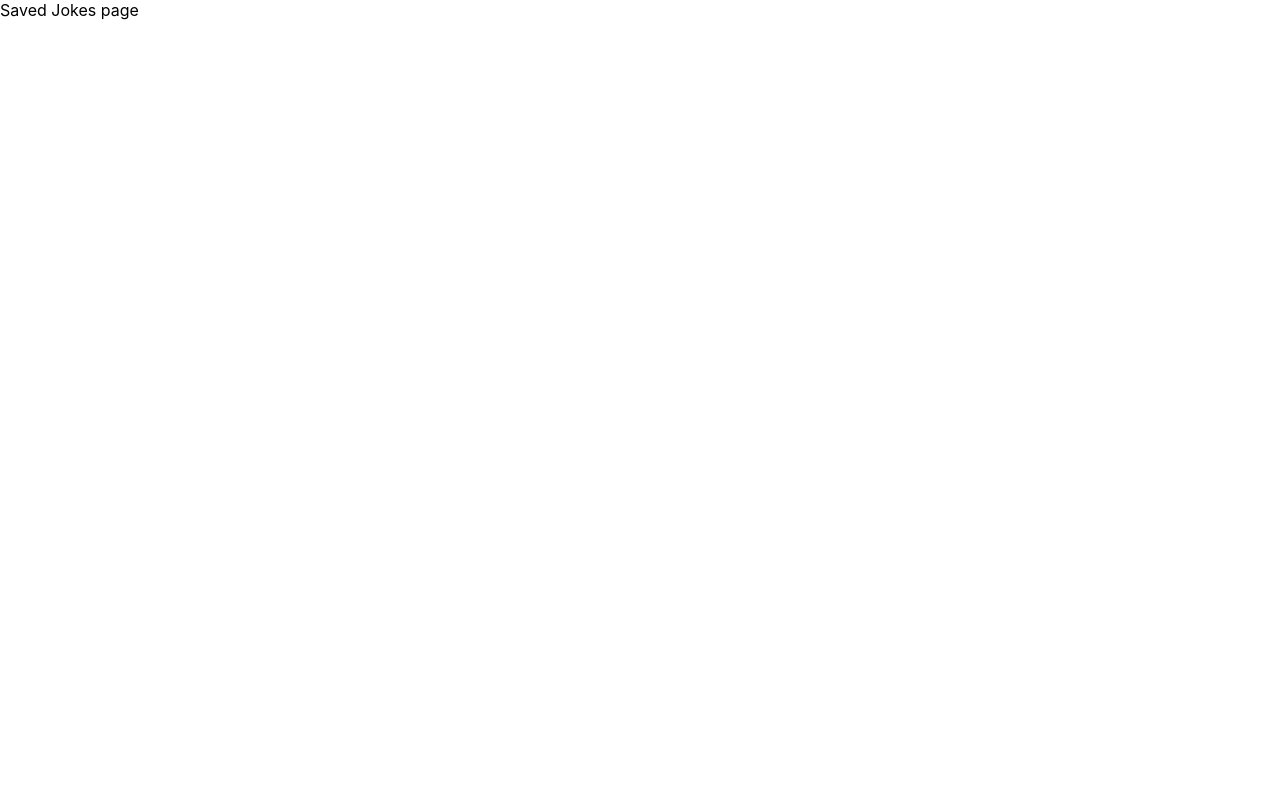
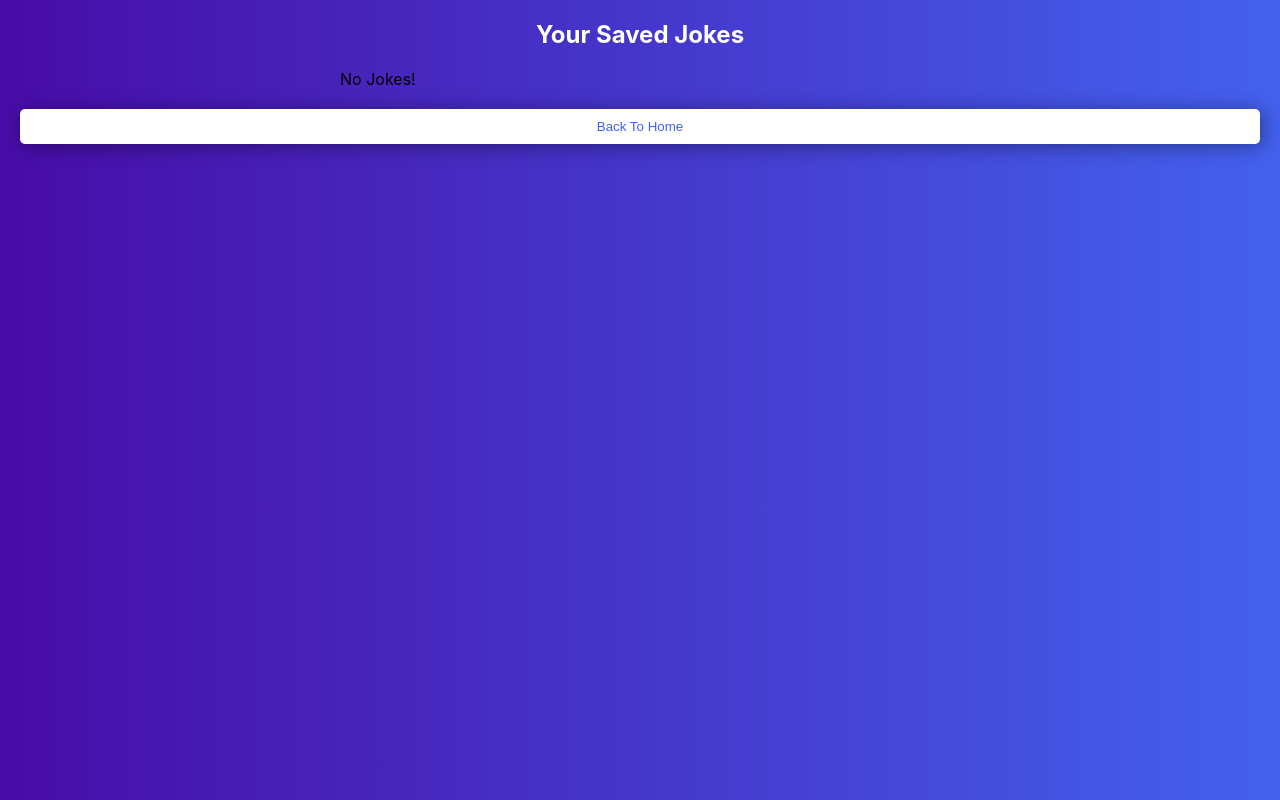
Before and after one commit to estotriramdani/simple-jokes, a React (Create React App) app: page /saved-jokes in a window 1280 px wide. Built offline with nearby package versions, Linux system fonts and the light colour scheme.

Commit message:
save joke, delete saved joke soon

```diff
--- a/src/components/Pages/Home/index.js
+++ b/src/components/Pages/Home/index.js
@@ -25,9 +25,9 @@ const Home = () => {
 
   const handleSaveJoke = () => {
     document.querySelector('.alert').classList.add('up');
-    setTimeout(() => {
-      document.querySelector('.alert').classList.remove('up');
-    }, 3000);
+    // setTimeout(() => {
+    //   document.querySelector('.alert').classList.remove('up');
+    // }, 3000);
     if (window.localStorage.getItem('saved_jokes') === null) {
       window.localStorage.setItem('saved_jokes', '[]');
     }
@@ -35,7 +35,7 @@ const Home = () => {
     saved_jokes.push({
       id: joke.id,
       setup: joke.setup,
-      punhcline: joke.punhcline,
+      punchline: joke.punchline,
     });
     window.localStorage.setItem('saved_jokes', JSON.stringify(saved_jokes));
   };
@@ -108,7 +108,7 @@ const Home = () => {
 
       <div className="button-group">
         <Link to="/saved-jokes" style={{ width: '100%' }}>
-          <button className="button" onClick={handleChangeJoke}>
+          <button className="button">
             <i className="bi bi-check-circle-fill"></i> Saved Joke(s)
           </button>
         </Link>
--- a/src/components/Pages/SavedJokes/index.js
+++ b/src/components/Pages/SavedJokes/index.js
@@ -1,9 +1,70 @@
-import React from 'react';
+import React, { useEffect, useState } from 'react';
+import Skeleton from 'react-loading-skeleton';
+import { Link } from 'react-router-dom';
+import './savedJokes.css';
 
 const SavedJokes = () => {
+  const [savedJokes, setSavedJokes] = useState([]);
+  const [isLoading, setIsLoading] = useState(true);
+
+  useEffect(() => {
+    if (isLoading) {
+      if (localStorage.getItem('saved_jokes') !== null) {
+        let saved_jokes = JSON.parse(localStorage.getItem('saved_jokes'));
+        setSavedJokes(saved_jokes);
+      }
+      setIsLoading(false);
+    }
+    return () => {
+      setIsLoading(false);
+    };
+  }, [isLoading]);
+
   return (
-    <div>
-      <p>Saved Jokes page</p>
+    <div className="container saved-jokes-page">
+      <h2 style={{ color: 'white', marginBottom: '10px' }}>
+        <i className="bi bi-emoji-sunglasses-fill"></i> Your Saved Jokes
+      </h2>
+      <div className="joke-list">
+        {isLoading ? (
+          <div className="joke-item">
+            <div className="joke-card">
+              <p className="joke-id">
+                <Skeleton width="50%" />
+              </p>
+              <div className="joke-setup">
+                <Skeleton width="100%" count={2} />
+              </div>
+              <div className="joke-punchline">
+                <Skeleton width="90%" count={1} />
+              </div>
+            </div>
+          </div>
+        ) : savedJokes.length <= 0 ? (
+          'No Jokes!'
+        ) : (
+          savedJokes.map((joke) => {
+            let i = 1;
+            return (
+              <div className="joke-item" key={joke.id + i++}>
+                <div className="joke-card" style={{ marginBottom: '10px' }}>
+                  <p className="joke-id">{joke.id}</p>
+                  <div className="joke-setup">{joke.setup}</div>
+                  <div className="joke-punchline">{joke.punchline}</div>
+                </div>
+                <div className="button-group">
+                  <button className="button-danger">
+                    <i className="bi bi-emoji-dizzy-fill"></i> Delete
+                  </button>
+                </div>
+              </div>
+            );
+          })
+        )}
+      </div>
+      <Link to="/" style={{ width: '100%', marginTop: '10px' }}>
+        <button className="button">Back To Home</button>
+      </Link>
     </div>
   );
 };
--- /dev/null
+++ b/src/components/Pages/SavedJokes/savedJokes.css
@@ -0,0 +1,43 @@
+.saved-jokes-page {
+  justify-content: start !important;
+}
+
+.joke-item {
+  width: 100%;
+  margin-bottom: 10px;
+}
+
+.joke-list {
+  display: flex;
+  flex-direction: column-reverse;
+  width: 100%;
+  gap: 10px;
+}
+
+.button-danger {
+  /* background: linear-gradient(to left, #4895ef, #4cc9f0); */
+  background-color: #f1faee;
+  width: 100%;
+  border: none;
+  outline: none;
+  padding: 10px;
+  box-shadow: 2px 2px 20px rgba(0, 0, 0, 0.4);
+  color: #e63946;
+  cursor: pointer;
+  border-radius: 5px;
+}
+
+.button-danger:hover {
+  background-color: #e63946;
+  color: #f1faee;
+  transition: 0.2s;
+}
+
+@media (min-width: 768px) {
+  .joke-list,
+  .joke-card,
+  .joke-item,
+  .button-group {
+    width: 600px;
+  }
+}
```
